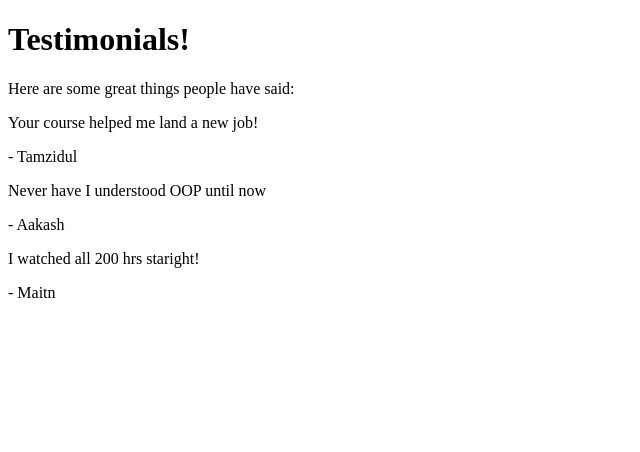
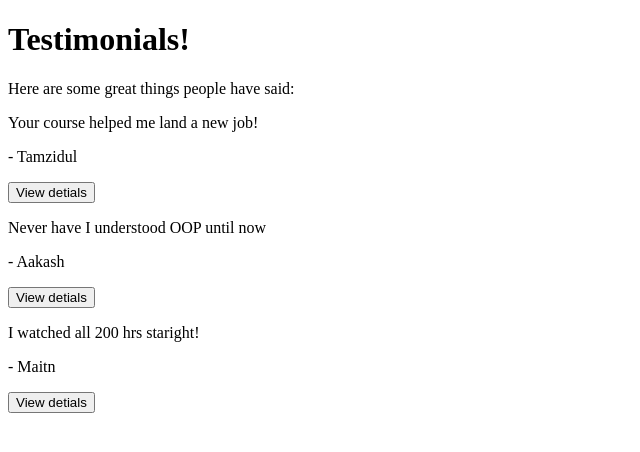
Before and after one commit to tmatin100/Python_Flask_Web_Development, a Flask app: page / in a window 1280 px wide. Shown: the top 452 px of the page, without its empty margins (0-640 px from the left). Run offline with Flask 2, Linux system fonts and the light colour scheme.

Commit message:
added buttons

```diff
--- a/testimonials/templates/index.html
+++ b/testimonials/templates/index.html
@@ -10,6 +10,7 @@
 {% for testimonial in testimonials %}
     <p>{{testimonial.message}}</p>
     <p>- {{testimonial.name}}</p>
+    <a href=/{{testimonial.id}}><button>View detials</button></a>
 {% endfor %}
 
 </body>
--- a/testimonials/templates/testimonial.html
+++ b/testimonials/templates/testimonial.html
@@ -9,5 +9,6 @@
 
 <p>{{testimonial.message}}</p>
 
+<a href='/'><button>View all</button></a>
 </body>
 </html>
```
